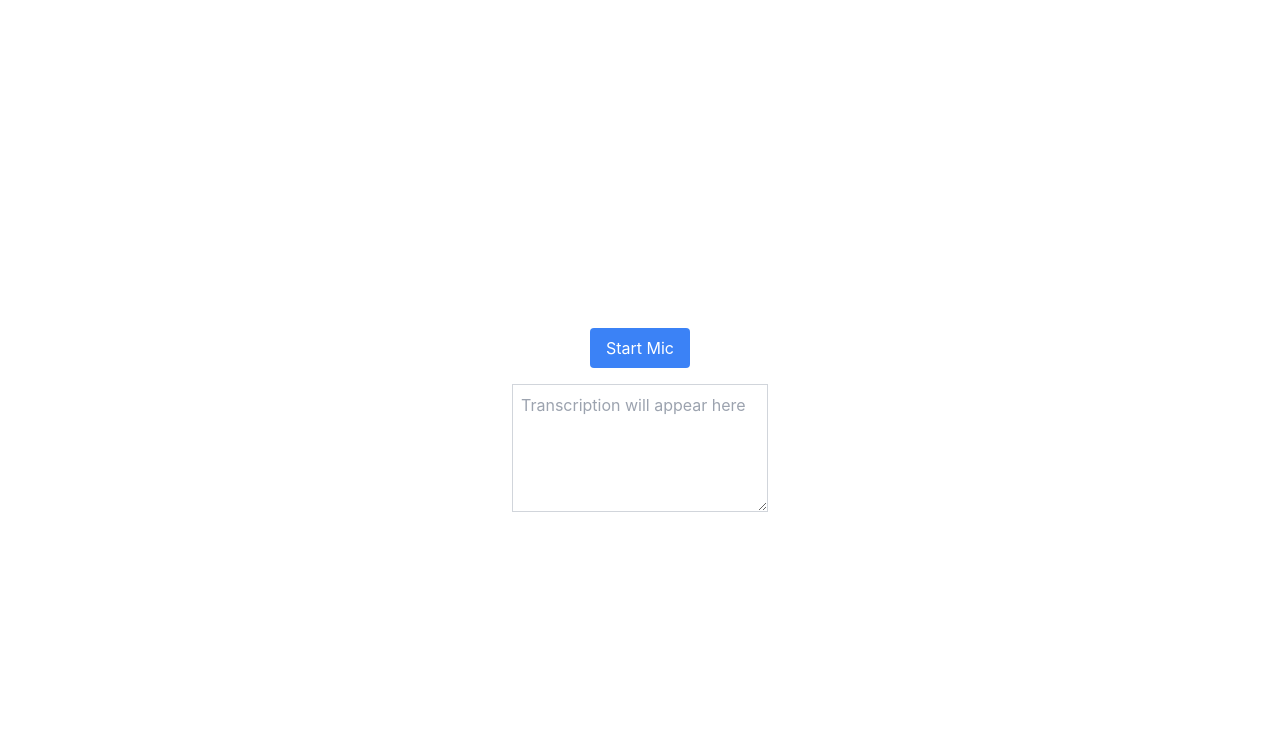
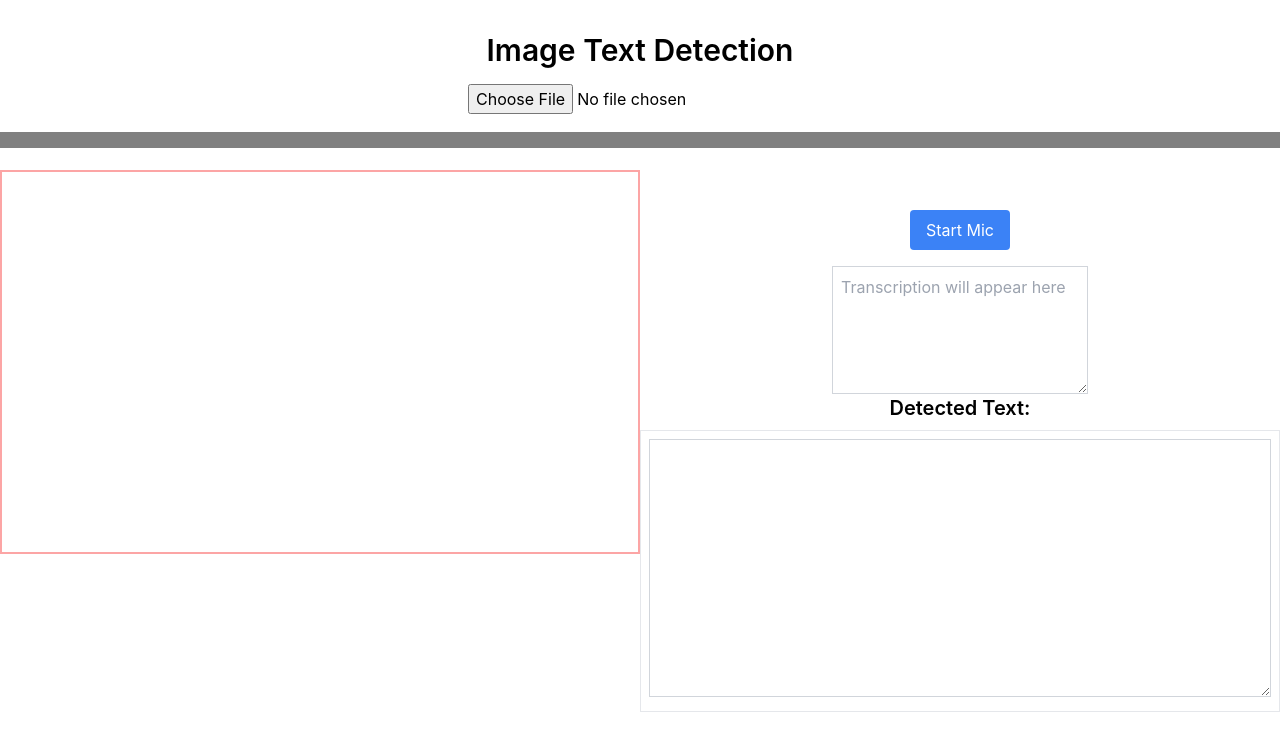
Before and after one commit to maksha19/OCR_Speech_AI, a React (Create React App) app: page / in a window 1280 px wide. Shown: the top 736 px of the page. Built offline with nearby package versions, Linux system fonts and the light colour scheme.

Commit message:
added SpeechRecognition

```diff
--- a/src/App.tsx
+++ b/src/App.tsx
@@ -1,11 +1,85 @@
-// App.tsx
-import React from 'react';
+// App.js
+import React, { useState } from 'react';
 import SpeechRecognition from './SpeechRecognition';
+import Tesseract from 'tesseract.js'
 
-const App: React.FC = () => {
+import './App.css';
+
+const App = () => {
+  const [image, setImage] = useState<null | string>(null);
+  const [previewText, setPreviewText] = useState('');
+  const [progress, setProgress] = useState(0);
+
+  const handleImageUpload = async (event: any) => {
+    const file = event.target.files[0];
+    setImage(URL.createObjectURL(file));
+    setProgress(0)
+    Tesseract.recognize(
+      file,
+      'tam', // Specify language (e.g., English)
+      {
+        logger: (info) => {
+          if (info.status.toString() === 'recognizing text') {
+            setProgress(info.progress)
+          }
+          console.log(info)
+        }
+      }
+    ).then(({ data }) => {
+      console.log(data);
+      setPreviewText(data.text);
+    });
+  }
+
+  // Reset image and text when changing the image
+  const handleImageChange = () => {
+    setImage(null);
+    setPreviewText('');
+  };
+
+
   return (
-    <div className="App min-h-screen flex items-center justify-center">
-      <SpeechRecognition />
+    <div className="container mx-auto my-8 text-center">
+      <h1 className="text-3xl font-semibold mb-4">Image Text Detection</h1>
+
+      <input
+        type="file"
+        accept="image/*"
+        onChange={handleImageUpload}
+        className="mb-4"
+      />
+
+      {(
+        <div className="mb-4">
+          <progress value={progress} max="1" className="w-full"
+            style={{ background: `linear-gradient(90deg, blue ${progress * 100}%, red ${progress * 100}%)` }}
+          ></progress>
+        </div>
+      )}
+
+      <div className="flex flex-wrap justify-center items-start h-96">
+        <div className="w-full md:w-1/2 mb-4 md:mb-0 h-full border-2 border-red-300">
+          {image && (
+            <div>
+              <img src={image} alt="Preview" className="max-w-full h-48 md:h-auto object-contain" />
+            </div>
+          )}
+        </div>
+        <div className="w-full md:w-1/2 h-full ">
+        <SpeechRecognition />
+          <div>
+            <h2 className="text-xl font-semibold mb-2">Detected Text:</h2>
+            <div className='className="w-full p-2 border border-red-300"'>
+              <textarea
+                value={previewText}
+                rows={10}
+                className="w-full p-2 border border-gray-300"
+                onChange={(e) => setPreviewText(e.target.value)}
+              />
+            </div>
+          </div>
+        </div>
+      </div>
     </div>
   );
 };
```
